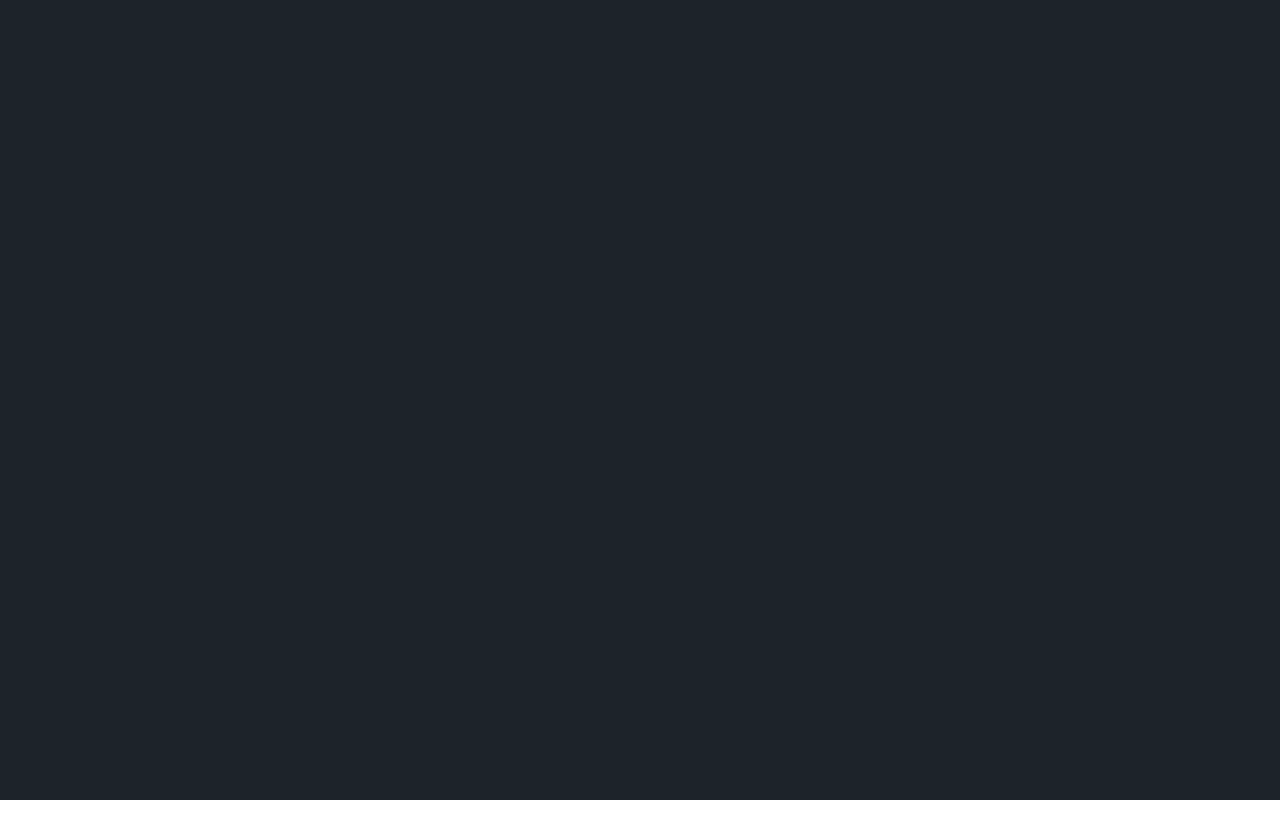
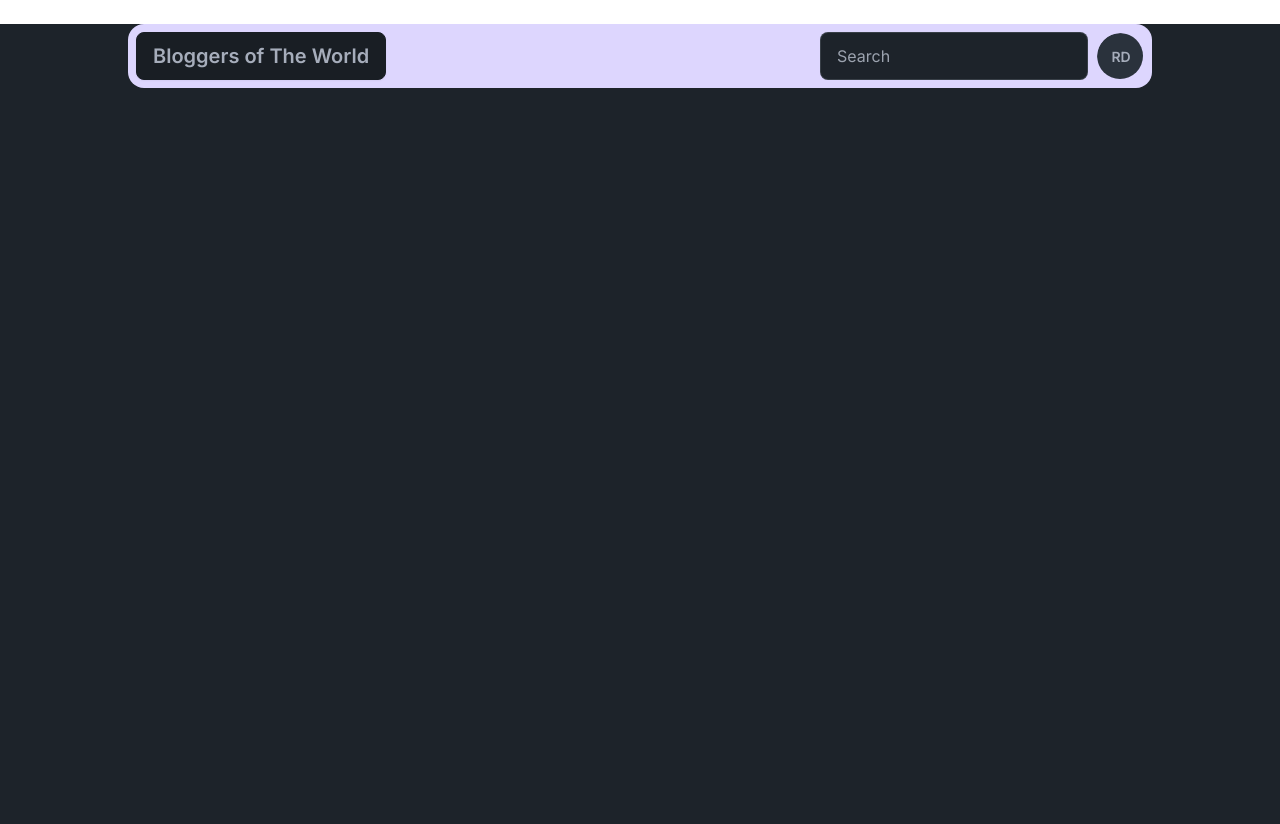
Before and after one commit to RezuanD/first_project, a Next.js app in the folder frontend/: page / in a window 1280 px wide. Before the commit the page ends 800 px from the top, so only its background shows below. Built offline with nearby package versions, Linux system fonts and the light colour scheme.

Commit message:
add navbar component

```diff
--- /dev/null
+++ b/frontend/app/components/Navbar.tsx
@@ -0,0 +1,46 @@
+export default function Navbar() {
+  return (
+    <div className="flex justify-center mt-6">
+      <div className="w-[80%] navbar bg-violet-200 rounded-2xl ">
+        <div className="flex-1">
+          <a className="btn btn-glass text-xl">Bloggers of The World</a>
+        </div>
+        <div className="flex-none gap-2">
+          <div className="form-control">
+            <input
+              type="text"
+              placeholder="Search"
+              className="input input-bordered w-24 md:w-auto"
+            />
+          </div>
+          <div className="dropdown dropdown-end">
+            <div
+              tabIndex={0}
+              role="button"
+              className="btn btn-ghost btn-circle avatar"
+            >
+              <div className="rounded-full">
+                <div className="avatar placeholder">
+                  <div className="bg-neutral text-neutral-content rounded-full w-12">
+                    <span>RD</span>
+                  </div>
+                </div>
+              </div>
+            </div>
+            <ul
+              tabIndex={0}
+              className="mt-3 z-[1] p-2 shadow menu menu-sm dropdown-content bg-base-100 rounded-box w-52"
+            >
+              <li>
+                <a>Profile</a>
+              </li>
+              <li>
+                <a>Logout</a>
+              </li>
+            </ul>
+          </div>
+        </div>
+      </div>
+    </div>
+  );
+}
--- a/frontend/app/layout.tsx
+++ b/frontend/app/layout.tsx
@@ -1,6 +1,7 @@
 import type { Metadata } from "next";
 import { Inter } from "next/font/google";
 import "./globals.css";
+import Navbar from "./components/Navbar";
 
 const inter = Inter({ subsets: ["latin"] });
 
@@ -13,7 +14,12 @@ export default function RootLayout({
 }>) {
   return (
     <html lang="en">
-      <body data-theme="dark" className={inter.className}>{children}</body>
+      <body data-theme="dark" className={inter.className}>
+        <div className="min-h-screen">
+          <Navbar />
+          {children}
+        </div>
+      </body>
     </html>
   );
 }
--- a/frontend/app/page.tsx
+++ b/frontend/app/page.tsx
@@ -1,6 +1,6 @@
 export default function Home() {
   return (
-    <main className="flex min-h-screen justify-center items-center content-center">
+    <main>
     </main>
   );
 }
```
